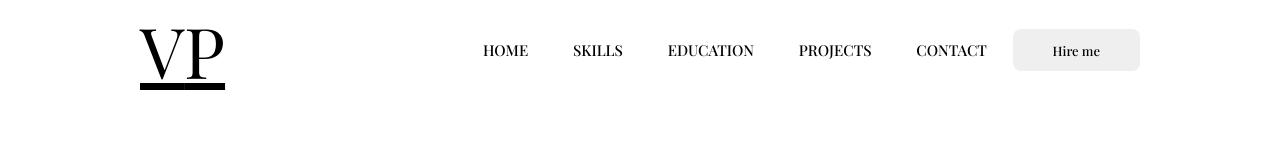
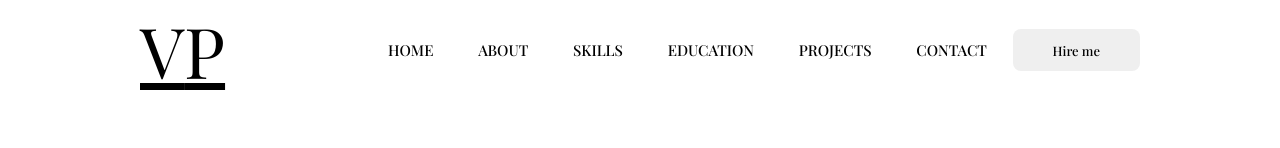
Before and after one commit to NikkiPotomakha/my-portfolio, a React (Create React App) app: page / in a window 1280 px wide. Shown: the top 148 px of the page. Built offline with nearby package versions, Linux system fonts and the light colour scheme; a web font is replaced by a local one.

Commit message:
Update Navbar.jsx

```diff
--- a/src/Navbar.jsx
+++ b/src/Navbar.jsx
@@ -31,6 +31,11 @@ const [openMenu, setOpenMenu] = useState(false);
                 </a>
               </li>
               <li>
+                <a href="/about" className="menu-item">
+                  ABOUT
+                </a>
+              </li>
+              <li>
                 <a href="/skills" className="menu-item">
                   SKILLS
                 </a>
@@ -55,7 +60,7 @@ const [openMenu, setOpenMenu] = useState(false);
               </button>
             </ul>
             <button className="menu-btn" onClick={toggleMenu}>
-                <FontAwesomeIcon icon={openMenu ? faXmark : faBars} />
+              <FontAwesomeIcon icon={openMenu ? faXmark : faBars} />
             </button>
           </div>
         </nav>
```
